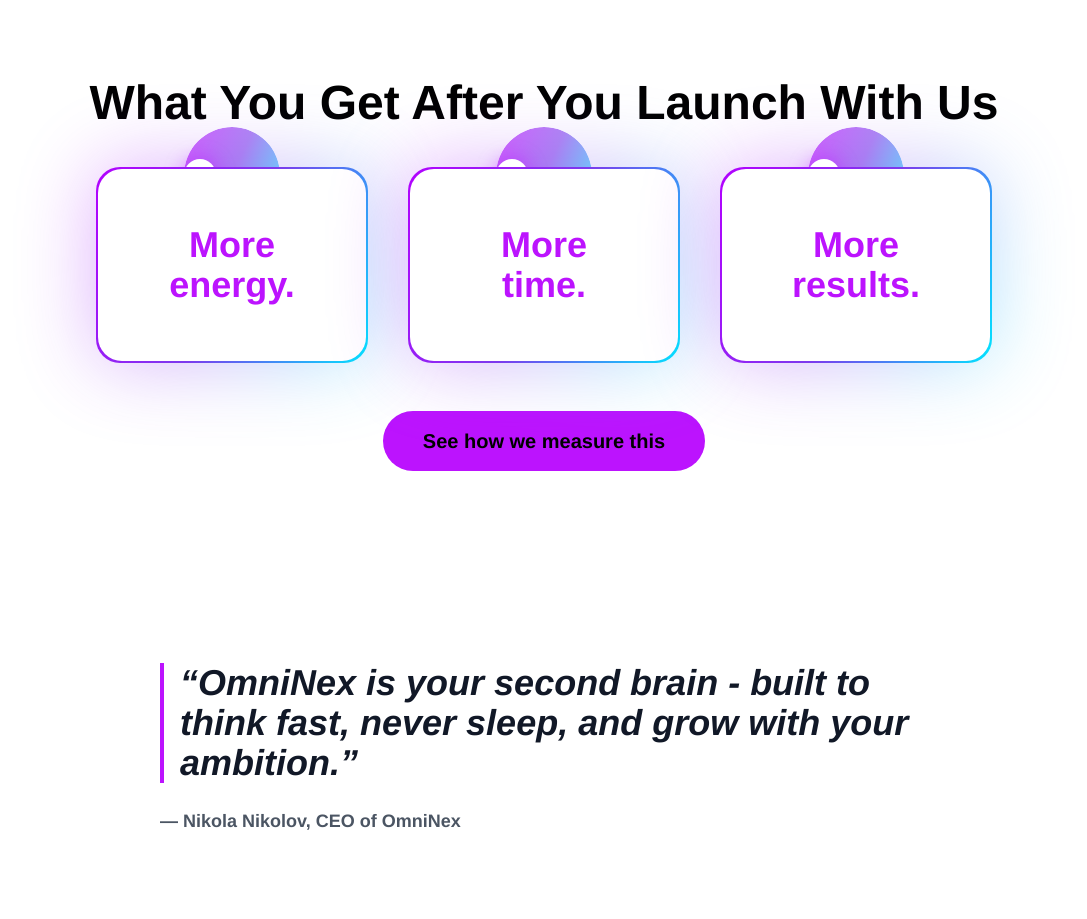
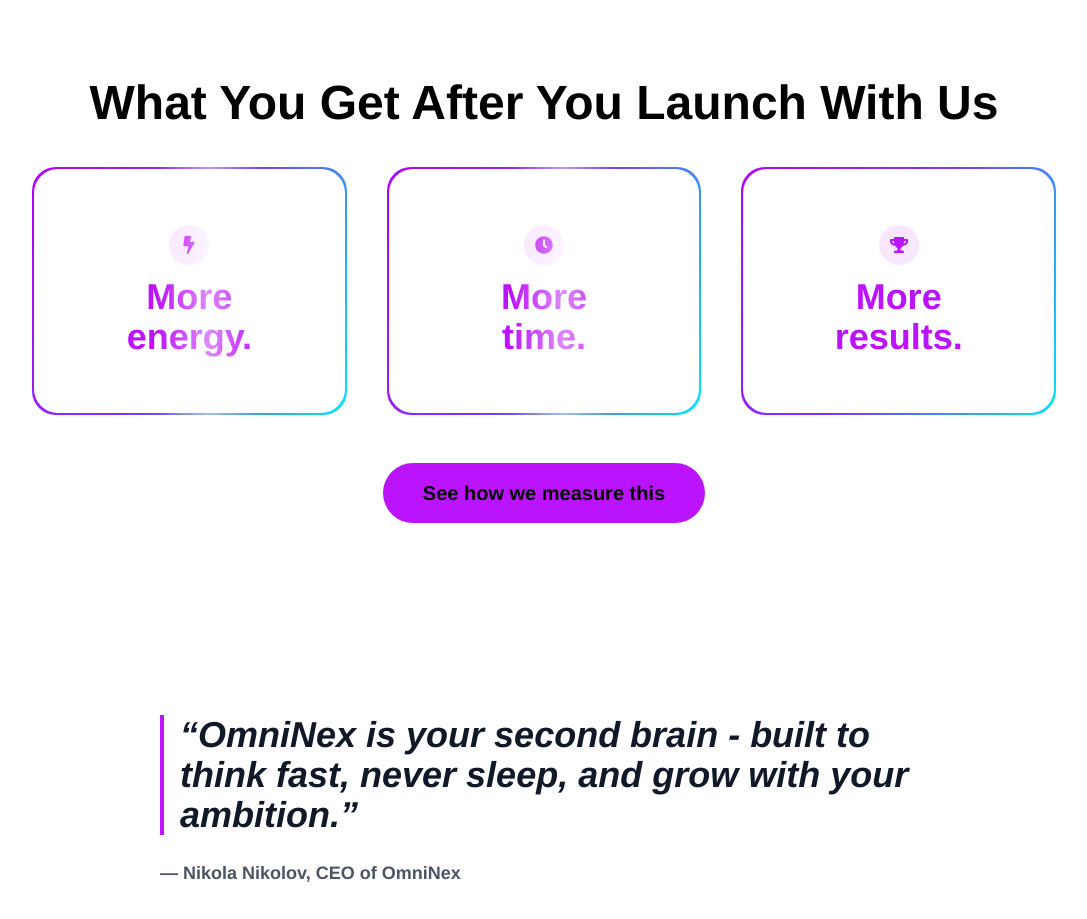
Before and after one commit to Kalcho8233/OmniNexAIWebsite, a Next.js app: page / in a window 1280 px wide. Shown: the part 3040-3959 px from the top of the page, without its empty margins (96-1183 px from the left). Built offline with nearby package versions, Linux system fonts and the light colour scheme.

Commit message:
Update StatsSection.jsx

```diff
--- a/components/StatsSection.jsx
+++ b/components/StatsSection.jsx
@@ -1,78 +1,76 @@
 // components/StatsSection.jsx
-import { motion, useAnimation } from 'framer-motion';
-import { FaBolt, FaClock, FaTrophy } from 'react-icons/fa';
+import { motion, useMotionValue, useSpring, useTransform } from "framer-motion";
+import { FaBolt, FaClock, FaTrophy } from "react-icons/fa";
 
 const items = [
-  { t1: 'More', t2: 'energy.', icon: <FaBolt /> },
-  { t1: 'More', t2: 'time.',   icon: <FaClock /> },
-  { t1: 'More', t2: 'results.',icon: <FaTrophy /> },
+  { line1: "More", line2: "energy.", icon: FaBolt },
+  { line1: "More", line2: "time.",   icon: FaClock },
+  { line1: "More", line2: "results.",icon: FaTrophy },
 ];
 
-function OrbitCapsule({ t1, t2, icon, delay = 0 }) {
-  const orbit = useAnimation();
+function HoloPanel({ line1, line2, Icon, delay = 0 }) {
+  // 3D tilt
+  const mvX = useMotionValue(0);
+  const mvY = useMotionValue(0);
+  const rx = useSpring(useTransform(mvY, [-0.5, 0.5], [8, -8]), { stiffness: 120, damping: 12 });
+  const ry = useSpring(useTransform(mvX, [-0.5, 0.5], [-12, 12]), { stiffness: 120, damping: 12 });
 
-  const startSlow = () =>
-    orbit.start({
-      rotate: 360,
-      transition: { repeat: Infinity, ease: 'linear', duration: 12 },
-    });
+  const onMove = (e) => {
+    const rect = e.currentTarget.getBoundingClientRect();
+    const x = (e.clientX - rect.left) / rect.width - 0.5;  // -0.5..0.5
+    const y = (e.clientY - rect.top) / rect.height - 0.5; // -0.5..0.5
+    mvX.set(x);
+    mvY.set(y);
+  };
 
-  const startFast = () =>
-    orbit.start({
-      rotate: 360,
-      transition: { repeat: Infinity, ease: 'linear', duration: 6 },
-    });
+  const onLeave = () => {
+    mvX.set(0);
+    mvY.set(0);
+  };
 
   return (
-    <div
-      className="relative"
-      style={{ perspective: 1000 }}
-      onMouseEnter={startFast}
-      onMouseLeave={startSlow}
-      onFocus={startFast}
-      onBlur={startSlow}
+    <motion.div
+      onMouseMove={onMove}
+      onMouseLeave={onLeave}
+      style={{ rotateX: rx, rotateY: ry }}
+      initial={{ opacity: 0, y: 24 }}
+      whileInView={{ opacity: 1, y: 0 }}
+      transition={{ duration: 0.6, delay }}
+      viewport={{ once: true }}
+      className="relative group"
     >
-      {/* орбитален ринг + икона */}
-      <div className="absolute -top-10 left-1/2 -translate-x-1/2 w-24 h-24 pointer-events-none">
-        {/* орбитален ринг (лекият градиент) */}
-        <div className="absolute inset-0 rounded-full border border-transparent [background:linear-gradient(115deg,#B300FF,#7C3AED,#00E5FF)_padding-box,linear-gradient(115deg,#B300FF,#7C3AED,#00E5FF)_border-box] bg-clip-padding [mask:linear-gradient(#000,#000)_content-box,linear-gradient(#000,#000)] [mask-composite:exclude] opacity-60" />
-        {/* въртящ се контейнер */}
-        <motion.div
-          className="absolute inset-0"
-          initial={{ rotate: 0 }}
-          animate={orbit}
-        >
-          {/* иконата стои вляво; контейнерът се върти = орбита */}
-          <div className="absolute left-0 top-1/2 -translate-y-1/2 w-8 h-8 rounded-full bg-white shadow-[0_0_18px_rgba(188,19,254,0.5)] flex items-center justify-center text-neonPurple">
-            <span className="text-sm">{icon}</span>
+      {/* aurora glow зад панела */}
+      <motion.div
+        className="absolute inset-0 -z-10 blur-2xl rounded-3xl opacity-30
+                   bg-[conic-gradient(at_20%_20%,#B300FF,45%,#7C3AED,70%,#00E5FF,100%,#B300FF)]"
+        animate={{ opacity: [0.22, 0.36, 0.22] }}
+        transition={{ duration: 5, repeat: Infinity, ease: "easeInOut" }}
+      />
+
+      {/* рамка с градиент + shimmer overlay */}
+      <div className="relative p-[2px] rounded-3xl bg-[linear-gradient(115deg,#B300FF,#7C3AED,#00E5FF)]">
+        <div className="rounded-3xl bg-white px-10 py-14 text-center overflow-hidden">
+          {/* Shimmer sweep */}
+          <motion.span
+            className="pointer-events-none absolute -left-1/3 top-0 h-full w-1/3
+                       bg-gradient-to-r from-transparent via-white/50 to-transparent
+                       rotate-12"
+            initial={{ x: "-120%" }}
+            whileHover={{ x: "160%" }}
+            transition={{ duration: 0.9, ease: "easeOut" }}
+          />
+          {/* Съдържание */}
+          <div className="mx-auto mb-3 flex h-10 w-10 items-center justify-center rounded-full
+                          bg-neonPurple/10 text-neonPurple">
+            <Icon size={18} />
           </div>
-        </motion.div>
-      </div>
-
-      {/* капсулата */}
-      <motion.div
-        initial={{ opacity: 0, y: 20, rotateX: 0, rotateY: 0 }}
-        whileInView={{ opacity: 1, y: 0 }}
-        whileHover={{ y: -10, scale: 1.02, rotateX: 3, rotateY: -3 }}
-        transition={{ duration: 0.6, delay }}
-        viewport={{ once: true }}
-        className="relative p-[2px] rounded-3xl bg-[linear-gradient(115deg,#B300FF,#7C3AED,#00E5FF)]"
-      >
-        <div className="rounded-3xl bg-white px-10 py-14 text-center">
-          <div className="text-neonPurple text-3xl md:text-4xl font-extrabold leading-tight">
-            <span className="block">{t1}</span>
-            <span className="block">{t2}</span>
+          <div className="text-neonPurple text-3xl md:text-4xl font-extrabold leading-tight select-none">
+            <span className="block">{line1}</span>
+            <span className="block">{line2}</span>
           </div>
         </div>
-
-        {/* мек неонов “glow” зад капсулата */}
-        <motion.div
-          className="absolute inset-0 rounded-3xl -z-10 blur-2xl opacity-30 bg-[linear-gradient(115deg,#B300FF,#7C3AED,#00E5FF)]"
-          animate={{ opacity: [0.25, 0.4, 0.25] }}
-          transition={{ duration: 4, repeat: Infinity, ease: 'easeInOut' }}
-        />
-      </motion.div>
-    </div>
+      </div>
+    </motion.div>
   );
 }
 
@@ -81,7 +79,7 @@
     <section className="py-20 px-6 md:px-12 text-center bg-white">
       <motion.h2
         className="text-3xl md:text-5xl font-bold text-black mb-10"
-        initial={{ opacity: 0, y: 20 }}
+        initial={{ opacity: 0, y: 18 }}
         whileInView={{ opacity: 1, y: 0 }}
         transition={{ duration: 0.5 }}
         viewport={{ once: true }}
@@ -89,13 +87,13 @@
         What You Get After You Launch With Us
       </motion.h2>
 
-      <div className="max-w-4xl mx-auto grid grid-cols-1 md:grid-cols-3 gap-10">
+      <div className="max-w-5xl mx-auto grid grid-cols-1 md:grid-cols-3 gap-10">
         {items.map((it, i) => (
-          <OrbitCapsule key={i} {...it} delay={i * 0.06} />
+          <HoloPanel key={i} line1={it.line1} line2={it.line2} Icon={it.icon} delay={i * 0.08} />
         ))}
       </div>
 
-      {/* CTA – твоят по-голям стил */}
+      {/* CTA – увеличен, както поиска */}
       <div className="mt-12">
         <a
           href="/about#results"
```
